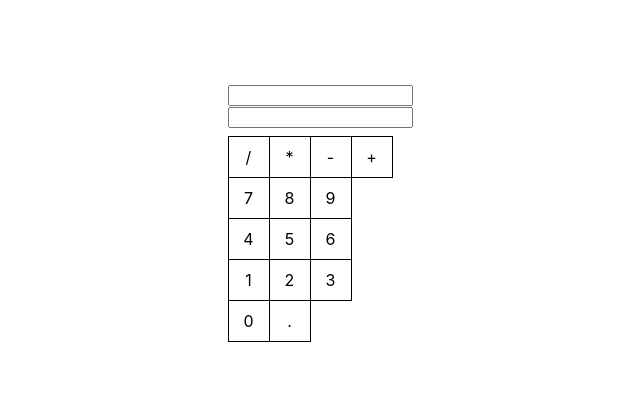
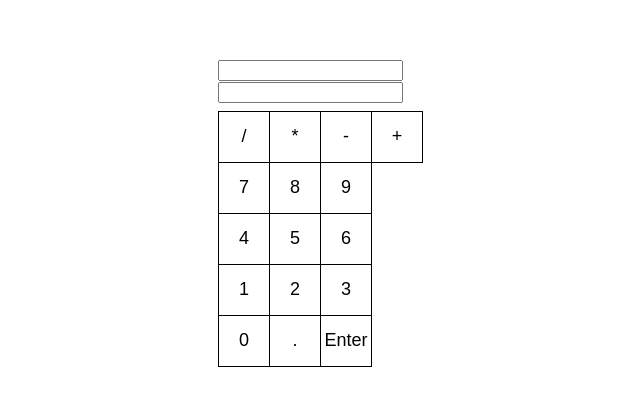
Before and after one commit to skylerh15/react-calculator, a React (Create React App) app: page / in a window 1280 px wide. Shown: the part 188-594 px from the top of the page, without its empty margins (320-960 px from the left). Built offline with nearby package versions, Linux system fonts and the light colour scheme.

Commit message:
more styling added enter button

```diff
--- a/src/app-constants.ts
+++ b/src/app-constants.ts
@@ -5,5 +5,5 @@ export const ButtonOrder = [
     [CalcValues.Seven, CalcValues.Eight, CalcValues.Nine],
     [CalcValues.Four, CalcValues.Five, CalcValues.Six],
     [CalcValues.One, CalcValues.Two, CalcValues.Three],
-    [CalcValues.Zero, CalcValues.Decimal]
+    [CalcValues.Zero, CalcValues.Decimal, CalcValues.Enter]
 ];
--- a/src/app/widgets/calculator-button/styles.ts
+++ b/src/app/widgets/calculator-button/styles.ts
@@ -6,10 +6,13 @@ interface ItemProps {
 
 export const StyledCalculatorButton = styled.div<ItemProps>`
     display: flex;
+    cursor: pointer;
     align-items: center;
+    font-size: 18px;
+    font-family: IBMPlexSans-Regular, sans-serif;
     justify-content: center;
-    height: 40px;
-    width: 40px;
+    height: 50px;
+    width: 50px;
     outline: 1px solid;
     margin-top: 1px;
     user-select: none;
--- a/src/app/widgets/calculator/calculator.tsx
+++ b/src/app/widgets/calculator/calculator.tsx
@@ -3,7 +3,7 @@ import { CalcValues, Key } from 'enums';
 import { ButtonOrder } from 'app-constants';
 import CalculatorButton from 'app/widgets/calculator-button';
 
-import { ButtonContainer, CalcContainer, ButtonRow } from './styles';
+import { ButtonContainer, ButtonRow, CalcContainer } from './styles';
 
 export type Props = {};
 export type State = {
@@ -27,8 +27,6 @@ class Calculator extends React.Component<Props, State> {
 
     _onKeyUp = ({ key }: KeyboardEvent) => {
         switch (key) {
-            case Key.ENTER:
-                return this.calculateInput();
             case Key.BACKSPACE:
                 return this.handleDelete();
             case Key.ESCAPE:
@@ -55,7 +53,13 @@ class Calculator extends React.Component<Props, State> {
 
     setResult = (result: string) => this.setState({ result });
 
-    handleClick = (value: CalcValues) => this.setInputValue(this.state.inputValue.concat(value));
+    handleClick = (value: CalcValues) => {
+        if (value === CalcValues.Enter) {
+            this.calculateInput();
+        } else {
+            this.setInputValue(this.state.inputValue.concat(value));
+        }
+    };
 
     handleDelete = () => {
         const { inputValue } = this.state;
--- a/src/enums.ts
+++ b/src/enums.ts
@@ -15,7 +15,8 @@ export enum CalcValues {
     Add = '+',
     Decimal = '.',
     ParensOpen = '(',
-    ParensClose = ')'
+    ParensClose = ')',
+    Enter = 'Enter'
 }
 
 export enum Key {
```
